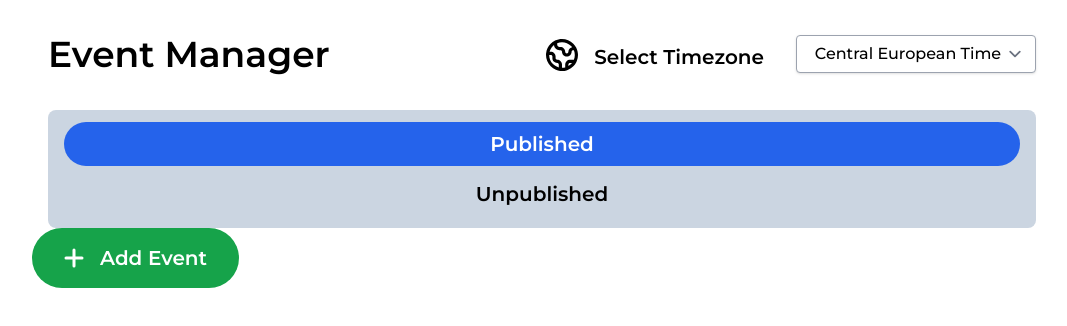
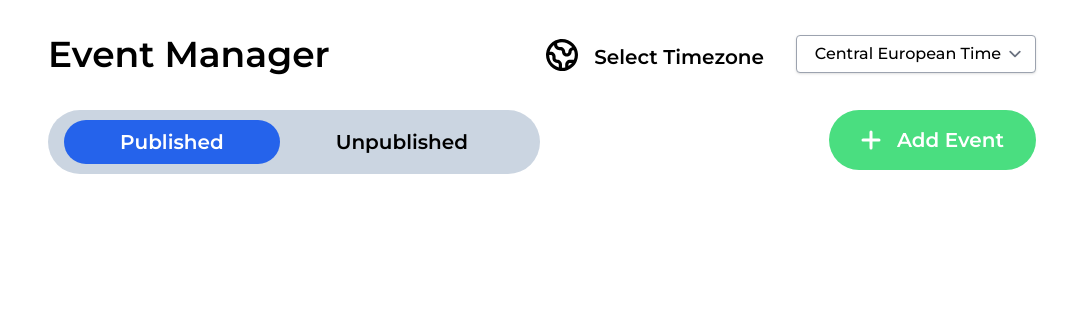
Before and after one commit to TyomaDW/practice, a React (Create React App) app: page / in a window 1280 px wide. Shown: the top 326 px of the page, without its empty margins (98-1165 px from the left). Built offline with nearby package versions, Linux system fonts and the light colour scheme.

Commit message:
Update ButonsRow.js

```diff
--- a/src/Components/ButonsRow.js
+++ b/src/Components/ButonsRow.js
@@ -3,27 +3,27 @@ import add from "./Icons/add.svg";
 
 export default function ButonsRow() {
   return (
-    <div className="container mx-auto">
+    <div className="container mx-auto sm:flex sm:justify-between">
       <div className="px-4">
-        <div className="flex flex-col bg-slate-300 rounded-lg px-4">
+        <div className="flex flex-col sm:flex-row sm:rounded-full sm:py-2.5 bg-slate-300 rounded-lg px-4">
           <button
             type="button"
-            className="text-white bg-blue-600 font-semibold rounded-full text-xl py-2 text-center mb-1.5 mt-3"
+            className="text-white bg-blue-600 font-semibold rounded-full text-xl py-2 text-center mb-1.5 mt-3 sm:mb-0 sm:mt-0 sm:px-14"
           >
             Published
           </button>
           <button
             type="button"
-            className="active:text-white active:bg-blue-600 font-semibold rounded-full text-xl py-2 text-center mb-3"
+            className="active:text-white active:bg-blue-600 font-semibold rounded-full text-xl py-2 text-center mb-3 sm:mb-0 sm:mt-0 sm:px-14"
           >
             Unpublished
           </button>
         </div>
       </div>
-      <div className="fixed inset-x-9 bottom-0 lg:static">
+      <div className="fixed inset-x-9 bottom-0 sm:static sm:mr-4">
         <button
           type="button"
-          className="flex items-center z-10 text-white bg-green-600 hover:bg-green-500 focus:ring-green-300 font-semibold rounded-full text-xl px-20 lg:px-8 py-4 text-center mb-5"
+          className="flex items-center z-10 text-white bg-green-400 hover:bg-green-300 focus:ring-green-200 font-semibold rounded-full text-xl px-20 lg:px-8 py-4 text-center mb-5 sm:mb-0"
         >
           <img className="mr-4" src={add} alt="icon" />
           Add Event
```
